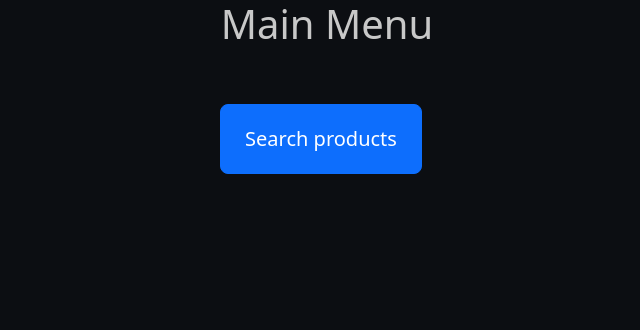
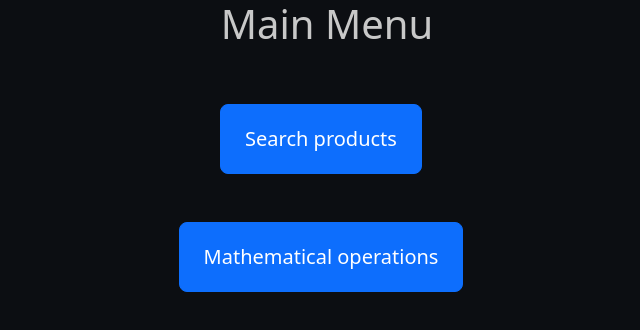
Before and after one commit to Vovka1602/database-app-front, a React (Create React App) app: page / in a window 1280 px wide. Shown: the top 330 px of the page, without its empty margins (313-953 px from the left). Built offline with nearby package versions, Linux system fonts and the light colour scheme.

Commit message:
Add a route to math operations page

```diff
--- a/src/App.css
+++ b/src/App.css
@@ -54,6 +54,17 @@
     color: white;
 }
 
+.main-menu {
+    margin: 0;
+    width: 100%;
+    background-color: transparent;
+    display: flex;
+    flex-direction: column;
+}
+
+.main-menu h1 {
+    color: rgb(200, 200, 200);
+}
 
 @keyframes App-logo-spin {
     from {
--- a/src/App.js
+++ b/src/App.js
@@ -3,6 +3,7 @@ import { BrowserRouter, Route, Routes } from 'react-router-dom';
 import MainPage from './pages/Main/MainPage';
 import "bootstrap/dist/css/bootstrap.min.css";
 import GetInfoPage from './pages/GetInfoPage/GetInfoPage';
+import MathOperationsPage from './pages/MathOperationsPage/MathOperationsPage';
 
 function App() {
   return (
@@ -11,6 +12,7 @@ function App() {
             <Routes>
                 <Route path='/' element={ <MainPage/> }/>
                 <Route path='/getinfo' element={ <GetInfoPage/> }/>
+                <Route path='/mathops' element={ <MathOperationsPage/> }/>
             </Routes>
         </BrowserRouter>
     </div>
--- a/src/pages/Main/MainPage.js
+++ b/src/pages/Main/MainPage.js
@@ -4,10 +4,13 @@ import '../../App.css';
 
 const MainPage = () => {
     return (
-        <div className='container'>
+        <div className='main-menu'>
             <h1>Main Menu</h1>
             <a href='/getinfo'>
                 <button className="btn btn-primary btn-lg px-4 mt-5">Search products</button>
+            </a>
+            <a href='/mathops'>
+                <button className="btn btn-primary btn-lg px-4 mt-5">Mathematical operations</button>
             </a>
         </div>
     );
--- /dev/null
+++ b/src/pages/MathOperationsPage/MathOperationsPage.js
@@ -0,0 +1,9 @@
+const MathOperationsPage = () => {
+    return (
+        <div className="container">
+            <h1>Mathematical operations</h1>
+        </div>
+    );
+}
+
+export default MathOperationsPage;
```
